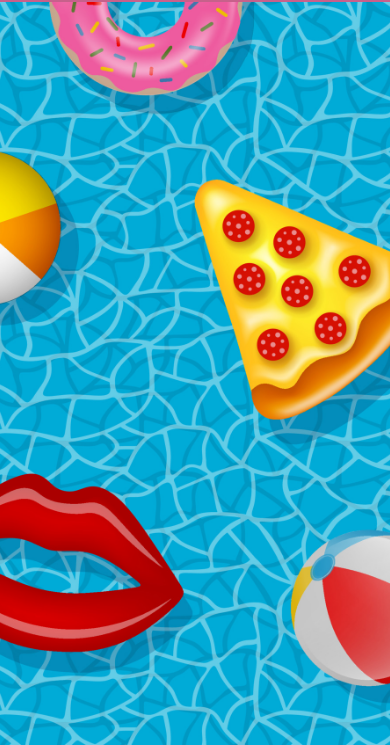
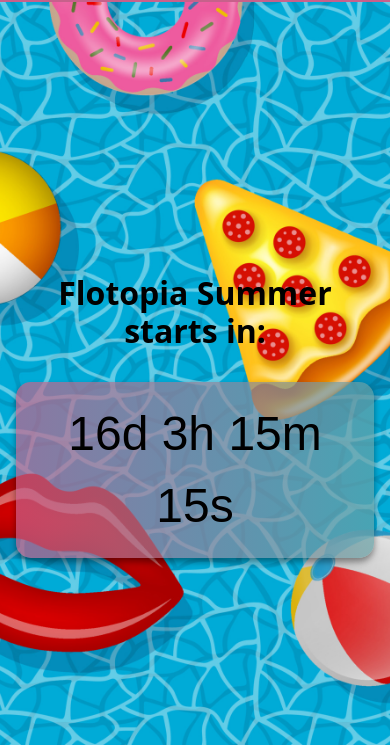
Before and after one commit to B4CKDOO9/Floatopia, a website: page Floatopiaaa/src/index.html in a window 390 px wide. Shown: the part 99-844 px from the top of the page. Drawn offline with nearby package versions, Linux system fonts and the light colour scheme; a web font is replaced by a local one.

Commit message:
Countdown to sumeer
HELL YEAH BABY

```diff
--- a/Floatopiaaa/src/css/styles.css
+++ b/Floatopiaaa/src/css/styles.css
@@ -177,10 +177,16 @@
 }
 
 .next-summer {
+    display: flex;
+    flex-direction: column;
+    justify-content: center;
+    align-items: center;
     width: 100%;
     height: 100vh;
     background-image: url("../pictures/pool-patern.jpg");
     background-repeat: repeat-x;
+    background-size: cover;
+    background-position: center;
     padding: 0;
 }
 
@@ -301,6 +307,29 @@
     border-radius: 30px;
 }
 
+.clock {
+    display: flex;
+    justify-content: center;
+    align-items: center;
+    text-align: center;
+    font-size: 7rem;
+    padding: 1.5rem;
+    margin: 2rem auto;
+    background: linear-gradient(90deg, rgba(199, 97, 139, 0.7) 0%, rgba(103, 161, 165, 0.7) 100%);
+    color: black;
+    border-radius: 15px;
+    box-shadow: 0 4px 6px rgba(0, 0, 0, 0.4);
+    width: fit-content;
+}
+
+.clock-title {
+    font-family: "Lacquer", system-ui;
+    font-size: 7rem;
+    font-weight: bold;
+    color: black;
+    margin-bottom: 1rem;
+}
+
 
 @media (max-width: 768px) {
     .navbar {
@@ -314,13 +343,9 @@
     .next-summer {
         width: 100%;
         height: 100vh;
-        /* Fill the viewport height */
         background-size: cover;
-        /* Ensure the image covers the entire div */
         background-repeat: repeat;
-        /* Prevent repeating */
         background-position: center;
-        /* Center the image */
         padding: 0;
     }
 
@@ -336,44 +361,32 @@
 
     .col-4 img {
         max-width: 80%;
-        /* Scale down the product images */
         height: auto;
-        /* Maintain aspect ratio */
         margin: 0 auto;
-        /* Center the images */
     }
 
     .col-4 h4 {
         font-size: 1rem;
-        /* Reduce the font size of product titles */
         text-align: center;
-        /* Center-align the text */
     }
 
     .col-4 p {
         font-size: 0.9rem;
-        /* Reduce the font size of the price */
         text-align: center;
-        /* Center-align the price */
     }
 
     .rating {
         text-align: center;
-        /* Center-align the rating stars */
         font-size: 0.8rem;
-        /* Reduce the size of the stars */
     }
 
     .row {
         flex-direction: column;
-        /* Stack products vertically */
         align-items: center;
-        /* Center-align the products */
     }
 
     .small-container {
         padding: 0 1rem;
-        /* Add padding to prevent content from touching the edges */
     }
 
     .gumb {
@@ -390,4 +403,30 @@
     .gumb:hover {
         background: #a34d6e;
     }
+
+    .next-summer {
+        width: 100%;
+        height: 100vh;
+        display: flex;
+        flex-direction: column;
+        justify-content: center;
+        align-items: center;
+        background-size: cover;
+        background-repeat: no-repeat;
+        background-position: center;
+        padding: 1rem;
+    }
+
+    .clock-title {
+        font-size: 2rem;
+        margin-bottom: 1rem;
+        text-align: center;
+    }
+
+    .clock {
+        font-size: 3rem;
+        padding: 1rem;
+        margin: 1rem auto;
+        width: auto;
+    }
 }
--- a/Floatopiaaa/src/index.html
+++ b/Floatopiaaa/src/index.html
@@ -7,10 +7,13 @@
     <title>Floatopia</title>
     <link rel="stylesheet" href="https://stackpath.bootstrapcdn.com/bootstrap/4.5.2/css/bootstrap.min.css">
     <link rel="stylesheet" href="css/styles.css">
+    <link rel="preconnect" href="https://fonts.googleapis.com">
+    <link rel="preconnect" href="https://fonts.gstatic.com" crossorigin>
+    <link href="https://fonts.googleapis.com/css2?family=Lacquer&display=swap" rel="stylesheet">
 </head>
 
 <body>
-<!----------NAVIGATION------------>
+    <!----------NAVIGATION------------>
     <nav class="navbar">
         <div class="nav-logo">
             <img class="logo" src="pictures/logo.png" alt="Logo">
@@ -32,14 +35,17 @@
         </div>
     </nav>
 
-<!-------HEADER---------->
+    <!-------HEADER---------->
     <div class="doughnut-line"></div>
-    <div> <!-- jebeni atomski sat-->
-        <div class="next-summer"></div>
+    <div>
+        <div class="next-summer">
+            <h1 class="clock-title">Flotopia Summer starts in:</h1>
+            <p id="countdown" class="clock"></p>
+        </div>
     </div>
     <div class="doughnut-line"></div>
 
-<!---------CONTENT----------->
+    <!---------CONTENT----------->
     <main class="main-content">
         <section class="container mt-5">
             <h2>Welcome to Floatopia</h2>
@@ -47,7 +53,7 @@
         </section>
     </main>
 
-<!------FOOTER-------->
+    <!------FOOTER-------->
     <footer>
         <p>&copy; 2023 Floatopia</p>
     </footer>
--- a/Floatopiaaa/src/js/index.js
+++ b/Floatopiaaa/src/js/index.js
@@ -6,4 +6,29 @@
     menuToggle.addEventListener("click", () => {
         dropdownMenu.classList.toggle("open");
     });
+
+    // Call the countdown function here
+    CountdownToSummer();
 });
+
+function CountdownToSummer() {
+    var countDownDate = new Date("Jun 13, 2025 24:00:00").getTime();
+
+    var x = setInterval(function () {
+        var now = new Date().getTime();
+        var distance = countDownDate - now;
+
+        var days = Math.floor(distance / (1000 * 60 * 60 * 24));
+        var hours = Math.floor((distance % (1000 * 60 * 60 * 24)) / (1000 * 60 * 60));
+        var minutes = Math.floor((distance % (1000 * 60 * 60)) / (1000 * 60));
+        var seconds = Math.floor((distance % (1000 * 60)) / 1000);
+
+        document.getElementById("countdown").innerHTML = days + "d " + hours + "h "
+            + minutes + "m " + seconds + "s ";
+
+        if (distance < 0) {
+            clearInterval(x);
+            document.getElementById("countdown").innerHTML = "EXPIRED";
+        }
+    }, 1000);
+}
```
